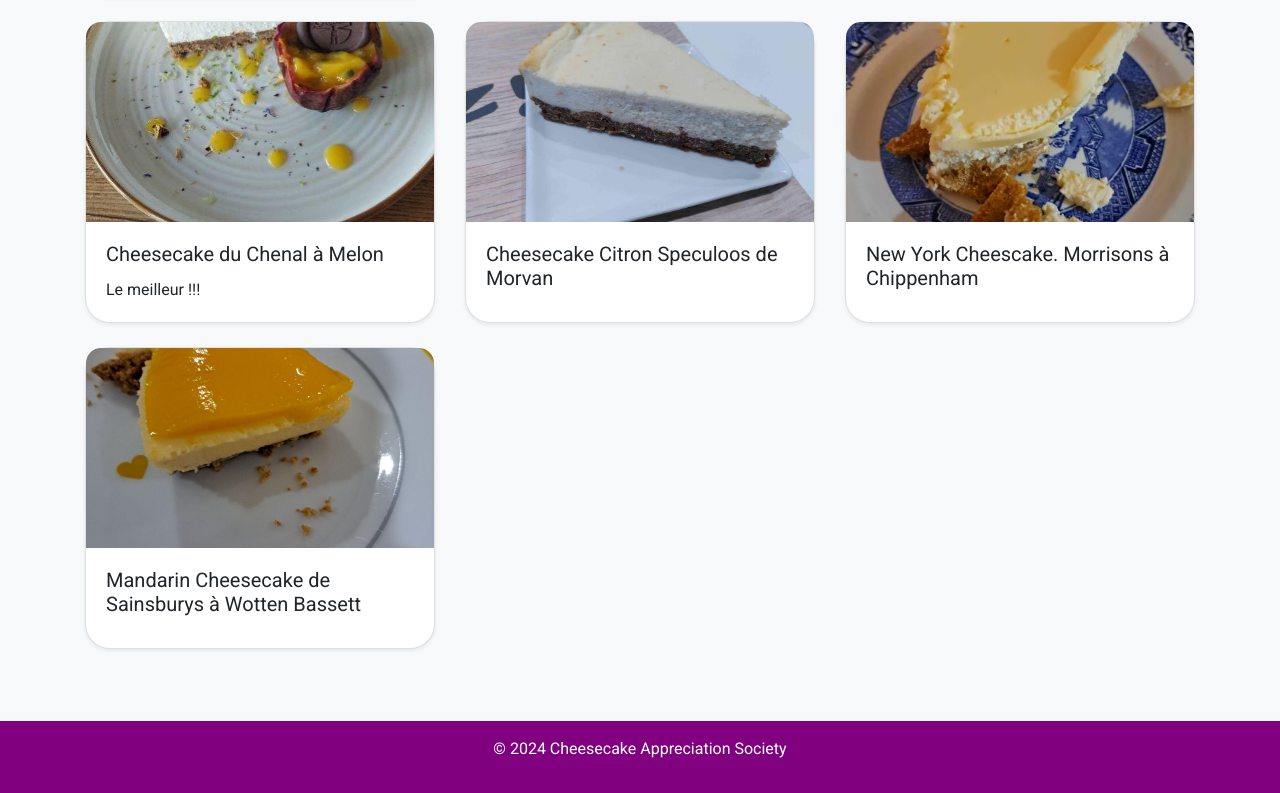
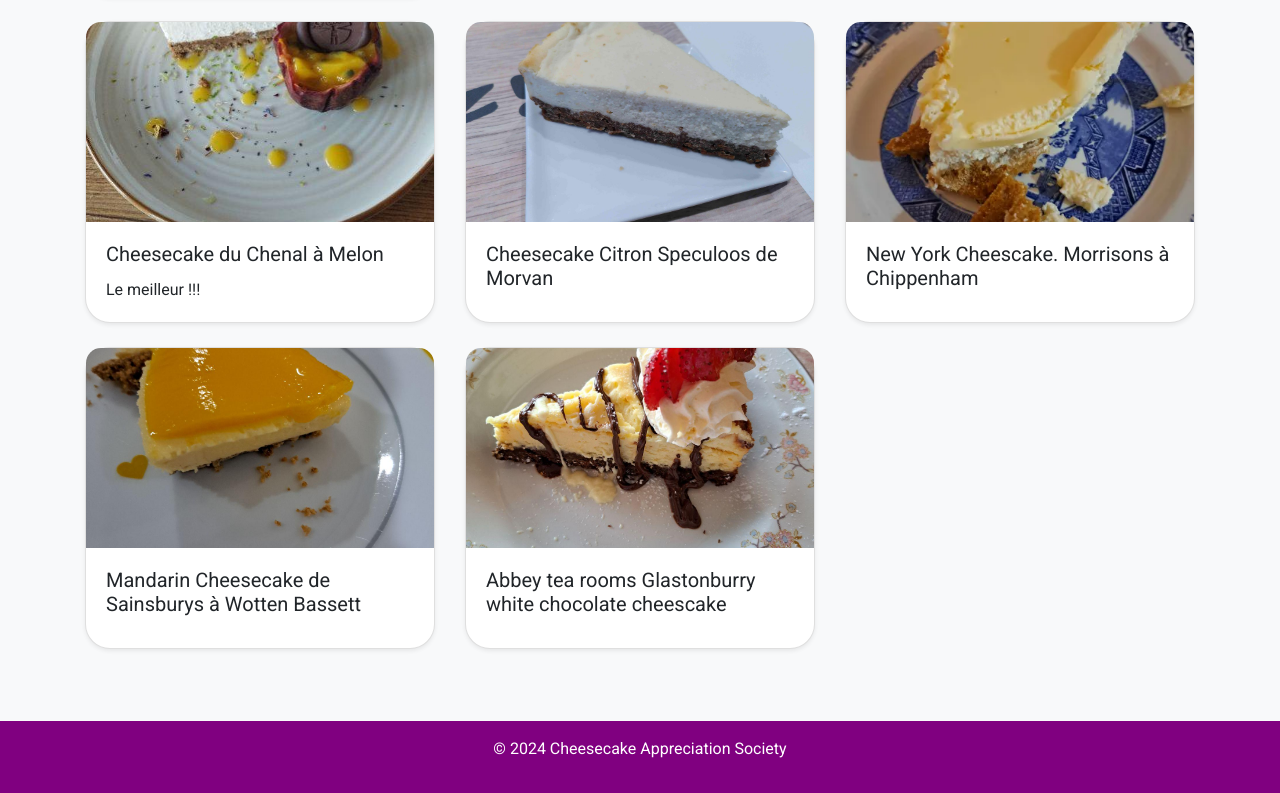
Before and after one commit to m4444te/cheesecakeappreciationsociety, a plain HTML site: page index.html in a window 1280 px wide. Shown: the part 973-1766 px from the top of the page. Drawn offline with nearby package versions, Linux system fonts and the light colour scheme.

Commit message:
Add cheesecake

```diff
--- a/index.html
+++ b/index.html
@@ -101,6 +101,14 @@
                         </div>
                     </div>
                 </div>
+                <div class="col-md-4">
+                    <div class="card mb-4 shadow-sm">
+                        <img src="images/Abbey-tea-rooms-Glastonburry-white-chocolate-cheescake.jpeg" class="card-img-top" alt="Abbey tea rooms Glastonburry white chocolate cheescake" onclick="showLightbox(this)">
+                        <div class="card-body">
+                            <h5 class="card-title">Abbey tea rooms Glastonburry white chocolate cheescake</h5>
+                        </div>
+                    </div>
+                </div>
             </div>
         </main>
         <footer class="text-white text-center py-3 mt-auto">
```
Also changed, not shown: images/Abbey-tea-rooms-Glastonburry-white-chocolate-cheescake.jpeg (added).
